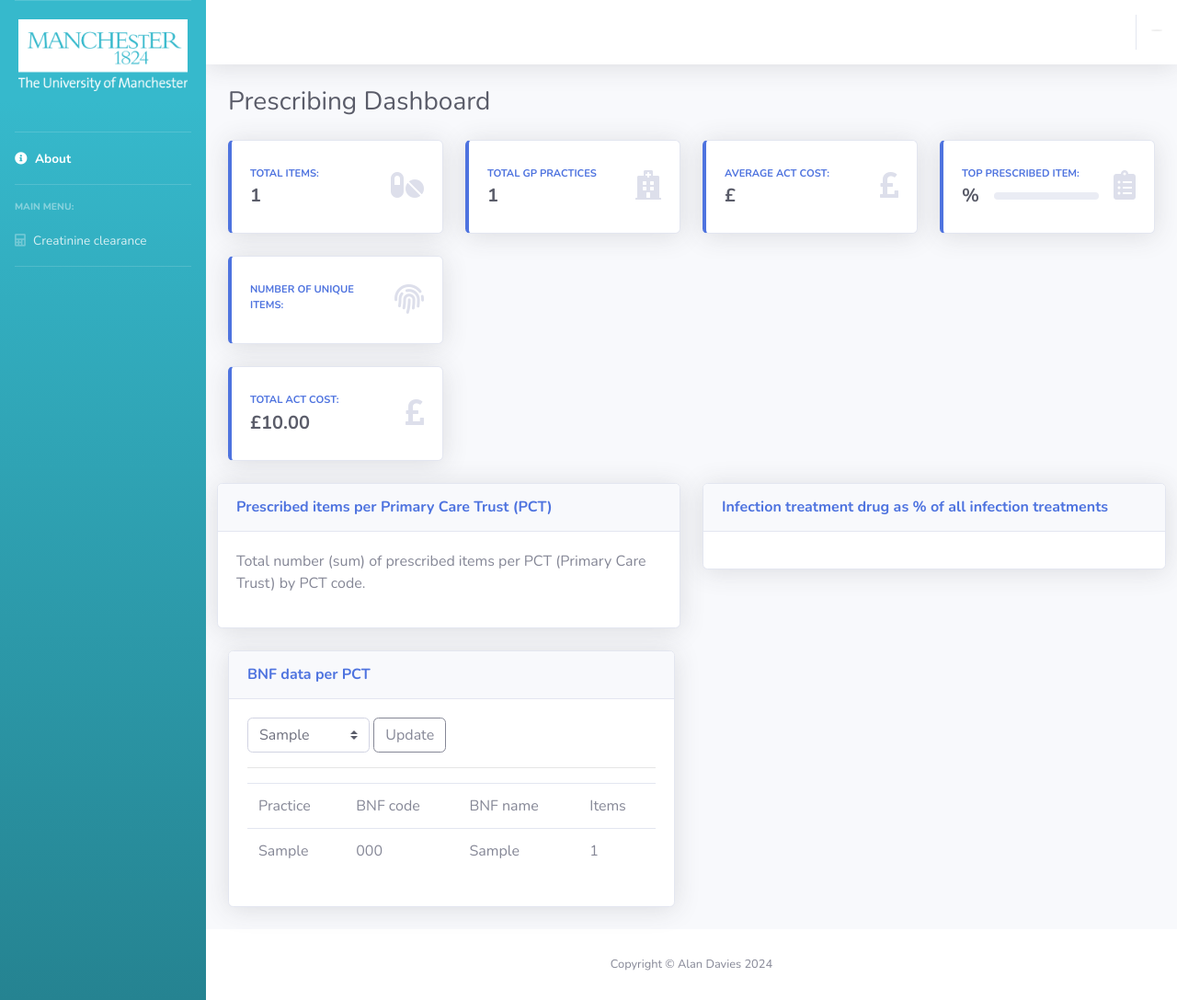
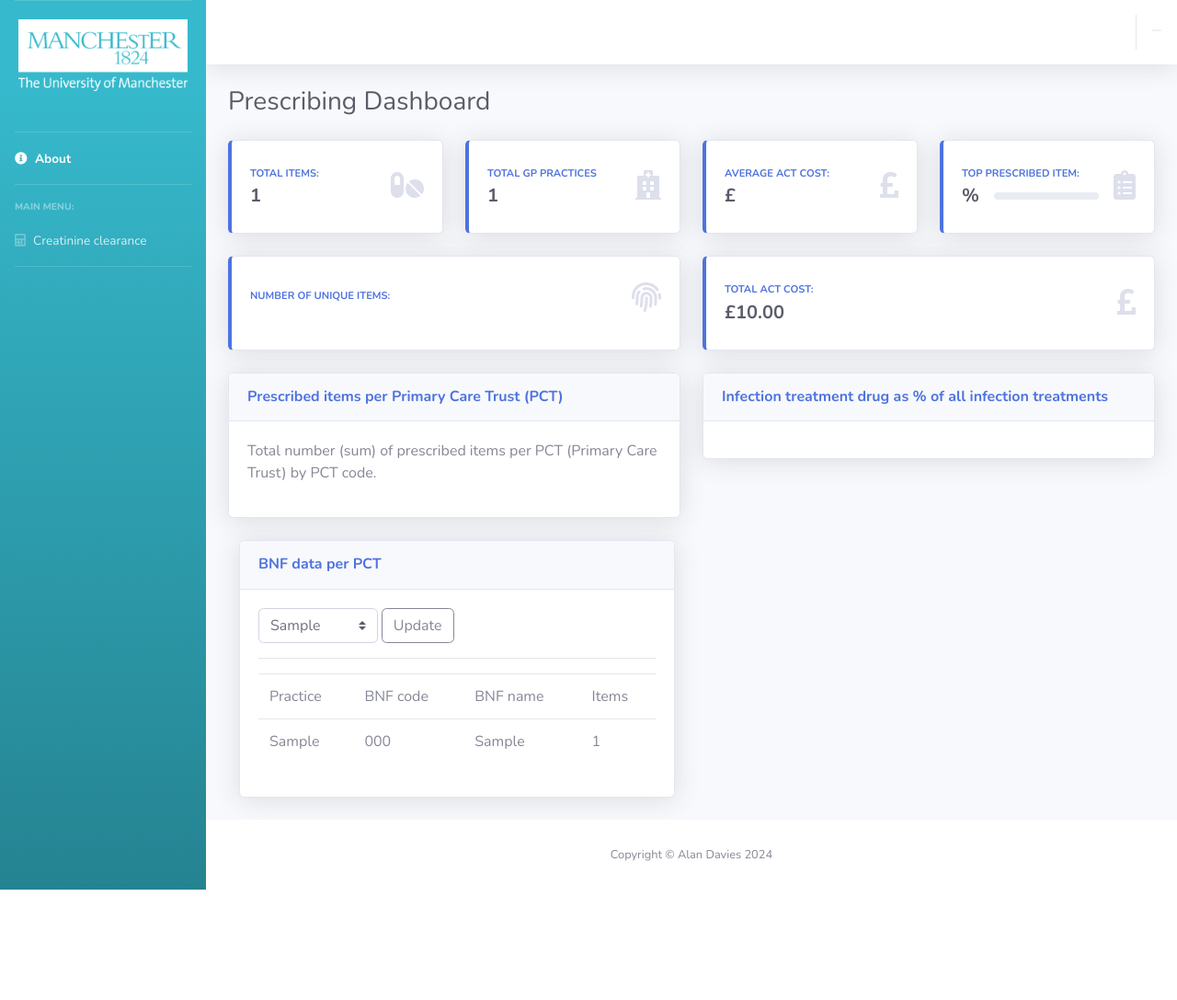
Before and after one commit to harryc898/group_lima, a Flask app: page /dashboard/home/ in a window 1280 px wide. Shown: the whole page at 92% size. After the commit the page ends 967 px from the top, so only its background shows below. Run offline with Flask 3, Linux system fonts and the light colour scheme; tables that the repository leaves empty hold one stand-in row (values such as "Sample post"); some libraries are stand-ins or nearby versions.

Commit message:
Reformatting tiles
Tiles were on three rows so have reformatted to have them on two rows

```diff
--- a/app/templates/dashboard/index.html
+++ b/app/templates/dashboard/index.html
@@ -137,7 +137,6 @@
 
             <!-- Content Row -->
 <div class="row">
-
   <!-- Total items tile -->
   <div class="col-xl-3 col-md-6 mb-4">
     <div class="card border-left-primary shadow h-100 py-2">
@@ -162,7 +161,7 @@
         <div class="row no-gutters align-items-center">
           <div class="col mr-2">
             <div class="text-xs font-weight-bold text-primary text-uppercase mb-1">Total GP Practices</div>
-                    <div class="h5 mb-0 font-weight-bold text-gray-800" >{{ dashboard_data.tile_data_items.total_gp_practices}}</div>
+            <div class="h5 mb-0 font-weight-bold text-gray-800">{{ dashboard_data.tile_data_items.total_gp_practices }}</div>
           </div>
           <div class="col-auto">
             <i class="fas fa-hospital fa-2x text-gray-300"></i>
@@ -171,7 +170,6 @@
       </div>
     </div>
   </div>
-
 
   <!-- Mean ACT cost tile -->
   <div class="col-xl-3 col-md-6 mb-4">
@@ -216,9 +214,12 @@
       </div>
     </div>
   </div>
+</div>
 
+<!-- Second Row -->
+<div class="row">
   <!-- Unique items tile -->
-              <div class="col-xl-3 col-md-6 mb-4">
+  <div class="col-xl-6 col-md-6 mb-4">
     <div class="card border-left-primary shadow h-100 py-2">
       <div class="card-body">
         <div class="row no-gutters align-items-center">
@@ -233,13 +234,9 @@
       </div>
     </div>
   </div>
-            </div>
-
-            <!-- Content Row -->
-            <div class="row">
 
   <!-- Total ACT cost tile -->
-              <div class="col-xl-3 col-md-6 mb-4">
+  <div class="col-xl-6 col-md-6 mb-4">
     <div class="card border-left-primary shadow h-100 py-2">
       <div class="card-body">
         <div class="row no-gutters align-items-center">
@@ -254,6 +251,8 @@
       </div>
     </div>
   </div>
+</div>
+
 
             <!-- Content Row -->
             <div class="row">
```
Lines whose indentation alone changed are shown as unchanged.
